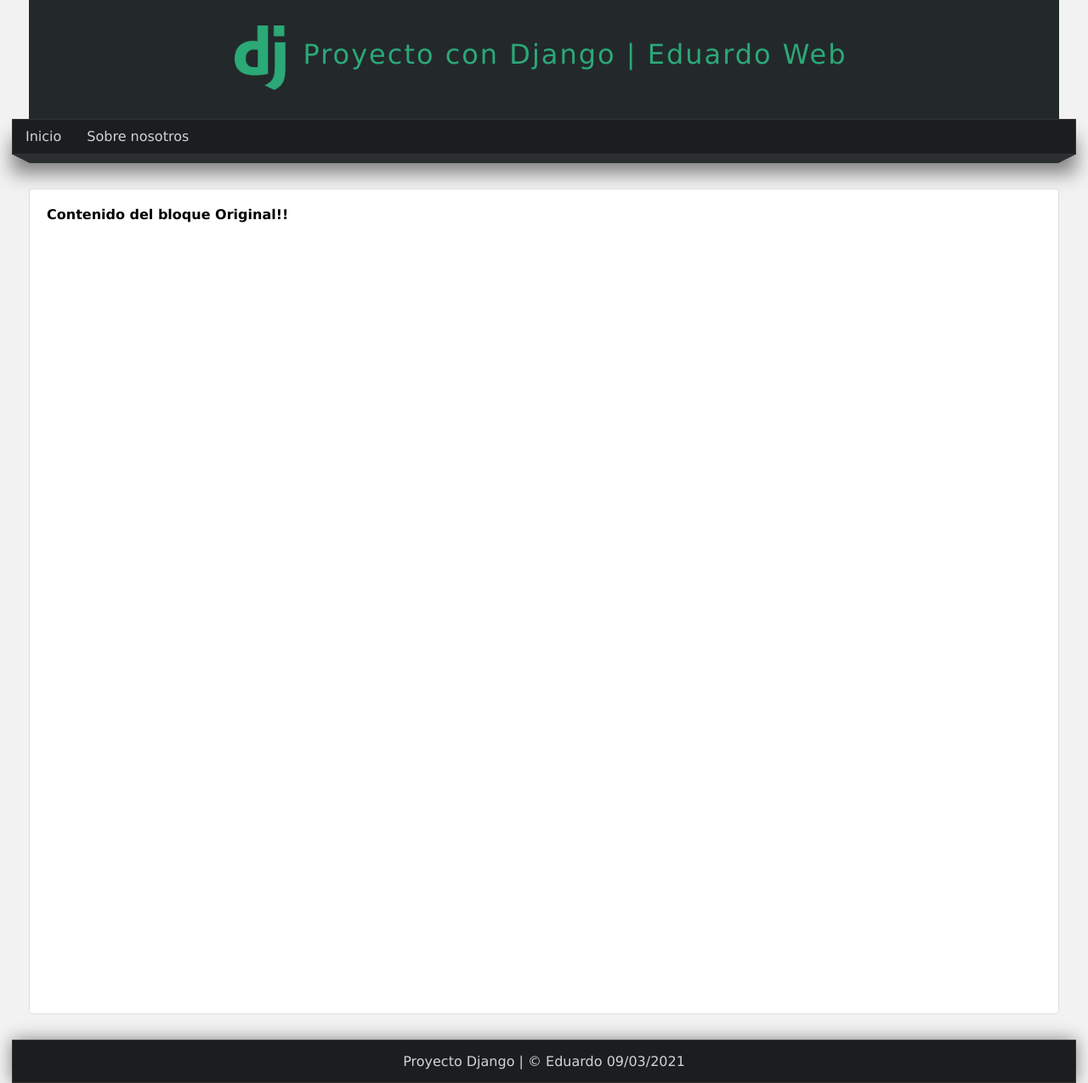
After one commit to eduardoromeror9/DjangoProject, a Django app: template DjangoProject/mainapp/templates/layouts/layout.html in a window 1280 px wide. The commit adds this page. Shown: the whole page at 85% size. Run offline with Django 3.2, Linux system fonts and the light colour scheme; the template is opened without the code that fills it, so the values that code supplies are empty.

Commit message:
Un poco de css en las vistas

```diff
--- /dev/null
+++ b/DjangoProject/mainapp/static/css/styles.css
@@ -0,0 +1,268 @@
+/* Estilos generales */
+
+*{
+    margin: 0;
+    padding: 0;
+    font-family: 'Lucida Sans', 'Lucida Sans Regular', 'Lucida Grande', 'Lucida Sans Unicode', Geneva, Verdana, sans-serif;
+    text-decoration: none;
+}
+
+.box p, .box h2, .box h3, .box ul {
+    margin-top: 5px;
+    margin-bottom: 5px;
+}
+
+.box ul, .box ol {
+    margin-left: 20px;
+    margin-bottom: 10px;
+}
+
+.clearfix {
+    clear: both;
+    float: none;
+}
+
+
+body {
+    background-color: #F2F2F2;
+}
+
+/* Estilos cabecera */
+
+header{
+    width: 1212px;
+    height: 140px;
+    background-color: #23282B;
+    margin: 0 auto;
+}
+
+#logotipo {
+    width: 60%;
+    height: 130px;
+    margin: 0 auto;
+    padding-top: 10px;
+}
+
+#logotipo img{
+    display: block;
+    width: 60px;
+    float: left;
+    margin-top: 20px;
+}
+
+#logotipo h1{
+    display: block;
+    float: left;
+    margin-top: 35px;
+    margin-left: 20px;
+    letter-spacing: 2px;
+    font-weight: lighter;
+    color: #2ba977;
+}
+
+/*Estilos barra de navegacion */
+
+nav {
+    width: 1250px;
+    height: 40px;
+    background-color: #1b1e1f;
+    border: 1px solid #333333;
+    margin: 0 auto;
+    box-shadow: 0px 22px 22px gray;
+    font-size: 16px;
+}
+
+nav ul {
+    list-style: none;
+    text-decoration: none;
+}
+
+nav ul li {
+    line-height: 40px;
+    float: left;
+}
+
+nav ul li a {
+    display: block;
+    padding-left: 15px;
+    padding-right: 15px;
+    color: #d1d4d6;
+}
+
+nav ul li a:hover{
+    background: #2ba977;
+    box-shadow: 0px 0px 5px #333333 inset;
+    color: white;
+    transition: all 300ms;
+}
+
+.barra {
+    width: 1250px;
+    margin: 0 auto;
+}
+
+.esquina-izquierda {
+    display: block;
+    border-left: 20px solid transparent;
+    border-top: 10px solid #2b2f30;
+    float: left;
+}
+
+.esquina-derecha {
+    display: block;
+    border-right: 20px solid transparent;
+    border-top: 10px solid #2b2f30;
+    float: right;
+}
+
+.relleno-barra {
+    display: block;
+    width: 1210px;
+    height: 10px;
+    background: #2b2f30;
+    float: left;
+}
+
+
+/* estilos del contenido central */
+
+#content {
+    width: 1212px;
+    min-height: 930px;
+    margin: 0 auto;
+    margin-bottom: 30px;
+    margin-top: 40px;
+}
+
+.box {
+    background: white;
+    width: 95;
+    min-height: 930px;
+    padding: 20px;
+    border: 1px solid #ddd;
+    margin: 0 auto;
+    border-radius: 5px;
+}
+
+.box form {
+    width: 40%;
+}
+
+.box form input,
+.box form label{
+    display: block;
+    padding: 5px;
+    padding-left: 0px;
+}
+
+.box form input[type="text"],
+.box form textarea {
+    width: 100%;
+    margin-bottom: 10px;
+}
+
+.box form select {
+    width: 100px;
+    padding: 5px;
+}
+
+.box form input[type="submit"],
+.box form input[type="button"],
+.box form button {
+    padding: 10px;
+    margin-top: 5px;
+    background: #2ba977;
+    border: 1px solid #444;
+    color: white;
+}
+
+.rojo {
+    color: red;
+}
+
+.message {
+    padding: 20px;
+    background: green;
+    color: white;
+    text-align: center;
+    margin-bottom: 10px;
+}
+
+.box form input[type="submit"]:hover,
+.box form input[type="button"]:hover,
+.box form button:hover {
+    cursor: pointer;
+    background: #106e49;
+    transition: 300ms all;
+}
+
+.title {
+    color: #444;
+    letter-spacing: 1px;
+    font-size: 30px;
+    margin-bottom: 10px;
+    margin-top: 5px;
+}
+
+.article-item {
+    margin-bottom: 20px;
+    margin-top: 20px;
+    padding: 15px;
+    border-bottom: 1px solid #eee;
+    clear: both;
+}
+
+.article-item .image {
+    width: 200px;
+    height: 200px;
+    float: left;
+    overflow: hidden;
+}
+
+.article-item .image img {
+    height: 200px;
+}
+
+.article-item .data {
+    float: left;
+    padding: 15px;
+    padding-top: 0px;
+}
+
+.article-item h2 {
+    display: block;
+    font-size: 20px;
+    color: #333;
+    margin-bottom: 10px;
+}
+
+.article-item span.date {
+    display: block;
+    font-size: 15px;
+    color: gray;
+    margin-bottom: 10px;
+}
+
+.btn {
+    padding: 10px;
+    background: rgb(209, 78, 78);
+    color: white;
+    border: 1px solid black;
+    display: block;
+    margin-top: 20px;
+    width: 100px;
+    text-align: center;
+}
+
+
+footer {
+    width: 1250px;
+    background-color: #1b1e1f;
+    border: 1px solid #333;
+    color: #d1d4d6;
+    text-align: center;
+    margin: 0 auto;
+    padding-top: 15px;
+    padding-bottom: 15px;
+    box-shadow: 0px 0px 20px gray;
+}
--- /dev/null
+++ b/DjangoProject/mainapp/templates/layouts/layout.html
@@ -0,0 +1,53 @@
+<!DOCTYPE html>
+<html lang="es">
+  <head>
+    <meta charset="UTF-8" />
+    <meta http-equiv="X-UA-Compatible" content="IE=edge" />
+    <meta name="viewport" content="width=device-width, initial-scale=1.0" />
+    <title>{% block title %} {%endblock%} | Eduardo Romero</title>
+
+    {% load static %}
+    <!-- Carga estilos css -->
+    <link
+      rel="stylesheet"
+      type="text/css"
+      href="{% static 'css/styles.css' %}"
+    />
+  </head>
+  <body>
+    <header>
+      <div id="logotipo">
+        <!-- Logo Django -->
+        <img src="{% static 'images/logo.png' %}" alt="logo-django" />
+        <h1>Proyecto con Django | Eduardo Web</h1>
+      </div>
+    </header>
+
+    <nav>
+      <ul>
+        <li>
+          <a href="{% url 'index' %}">Inicio</a>
+        </li>
+        <li>
+          <a href="{% url 'about' %}">Sobre nosotros</a>
+        </li>
+      </ul>
+    </nav>
+    <div class="barra">
+      <span class="esquina-izquierda"></span>
+      <span class="relleno-barra"></span>
+      <span class="esquina-derecha"></span>
+    </div>
+
+    <div id="content">
+      <div class="box">
+        {%block content%}
+        <!-- codigo que viene de templates -->
+        <strong>Contenido del bloque Original!!</strong>
+        {%endblock%}
+      </div>
+    </div>
+
+    <footer>Proyecto Django | &copy; Eduardo {% now "d/m/Y" %}</footer>
+  </body>
+</html>
```
Also changed, not shown: DjangoProject/mainapp/templates/mainapp/about.html (+7 -1 lines), DjangoProject/mainapp/templates/mainapp/index.html (+7 -1 lines), DjangoProject/mainapp/static/images/logo.png (added).
